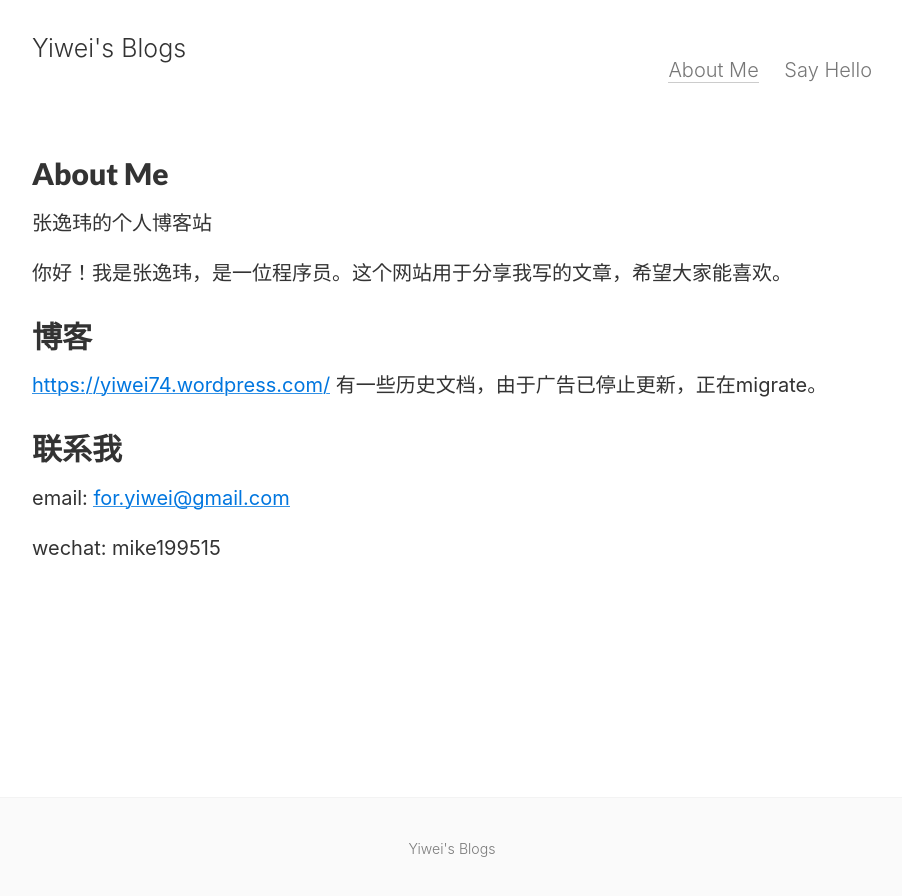
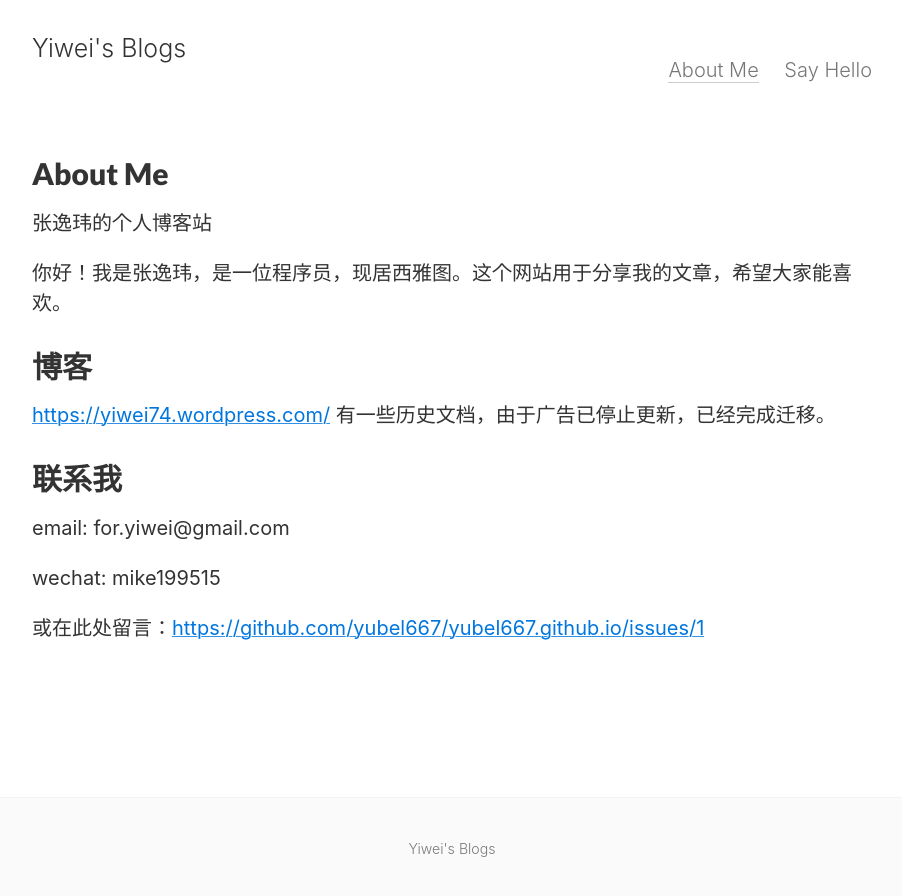
Before and after one commit to yubel667/yubel667.github.io, a Jekyll site: the page built from about.md, in a window 1280 px wide. Shown: the top 896 px of the page, without its empty margins (188-1090 px from the left). Built offline with Jekyll 4.4.1, drawn with Linux system fonts in a browser that asks for light colours.

Commit message:
update readme

```diff
--- a/about.md
+++ b/about.md
@@ -7,12 +7,14 @@ tags: about
 
 张逸玮的个人博客站
 
-你好！我是张逸玮，是一位程序员。这个网站用于分享我写的文章，希望大家能喜欢。
+你好！我是张逸玮，是一位程序员，现居西雅图。这个网站用于分享我的文章，希望大家能喜欢。
 
 ## 博客
-[https://yiwei74.wordpress.com/](https://yiwei74.wordpress.com/) 有一些历史文档，由于广告已停止更新，正在migrate。
+[https://yiwei74.wordpress.com/](https://yiwei74.wordpress.com/) 有一些历史文档，由于广告已停止更新，已经完成迁移。
 
 ## 联系我
-email: [for.yiwei@gmail.com](for.yiwei@gmail.com)
+email: for.yiwei@gmail.com
 
 wechat: mike199515
+
+或在此处留言：[https://github.com/yubel667/yubel667.github.io/issues/1](https://github.com/yubel667/yubel667.github.io/issues/1)
```
